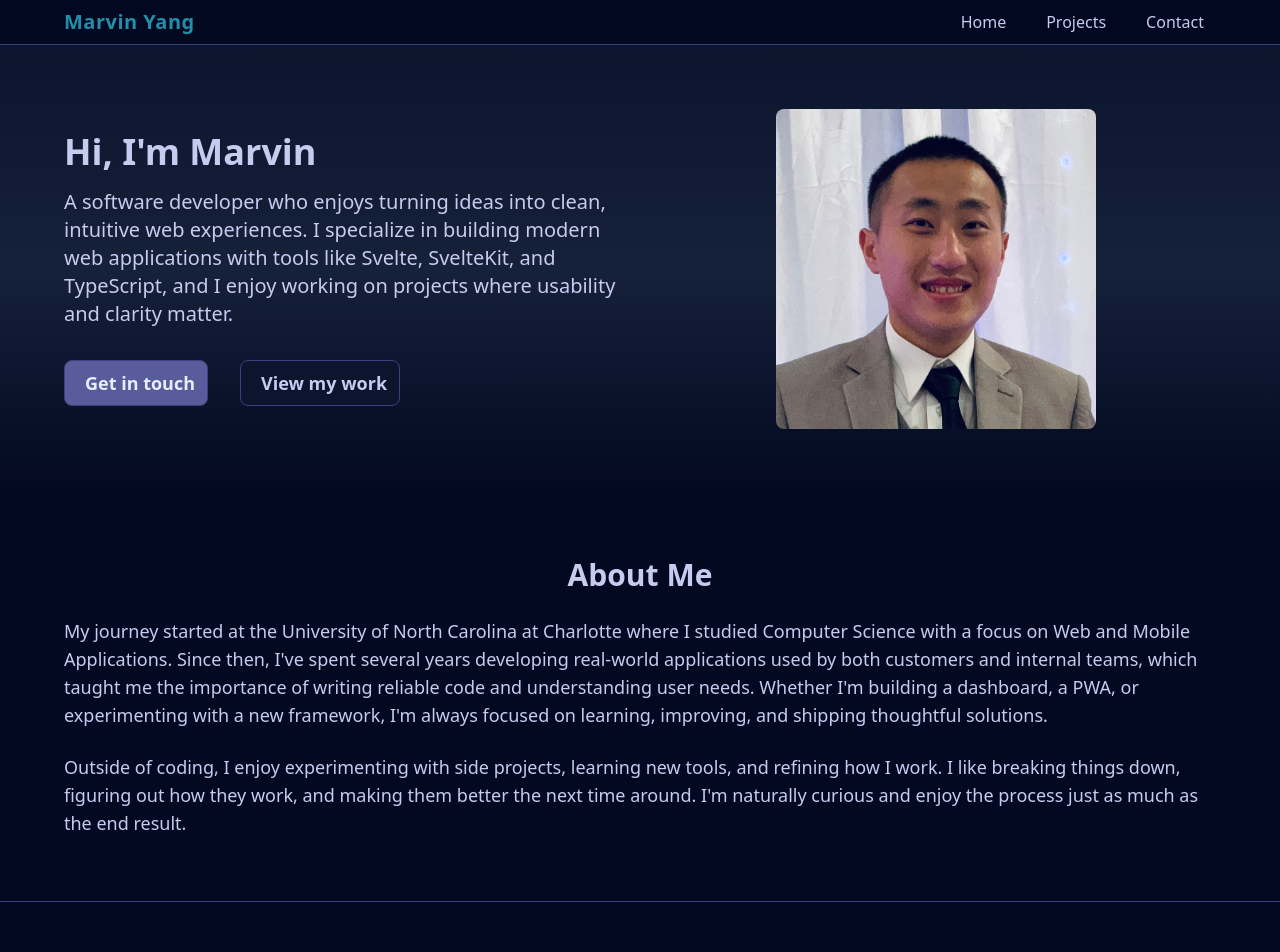
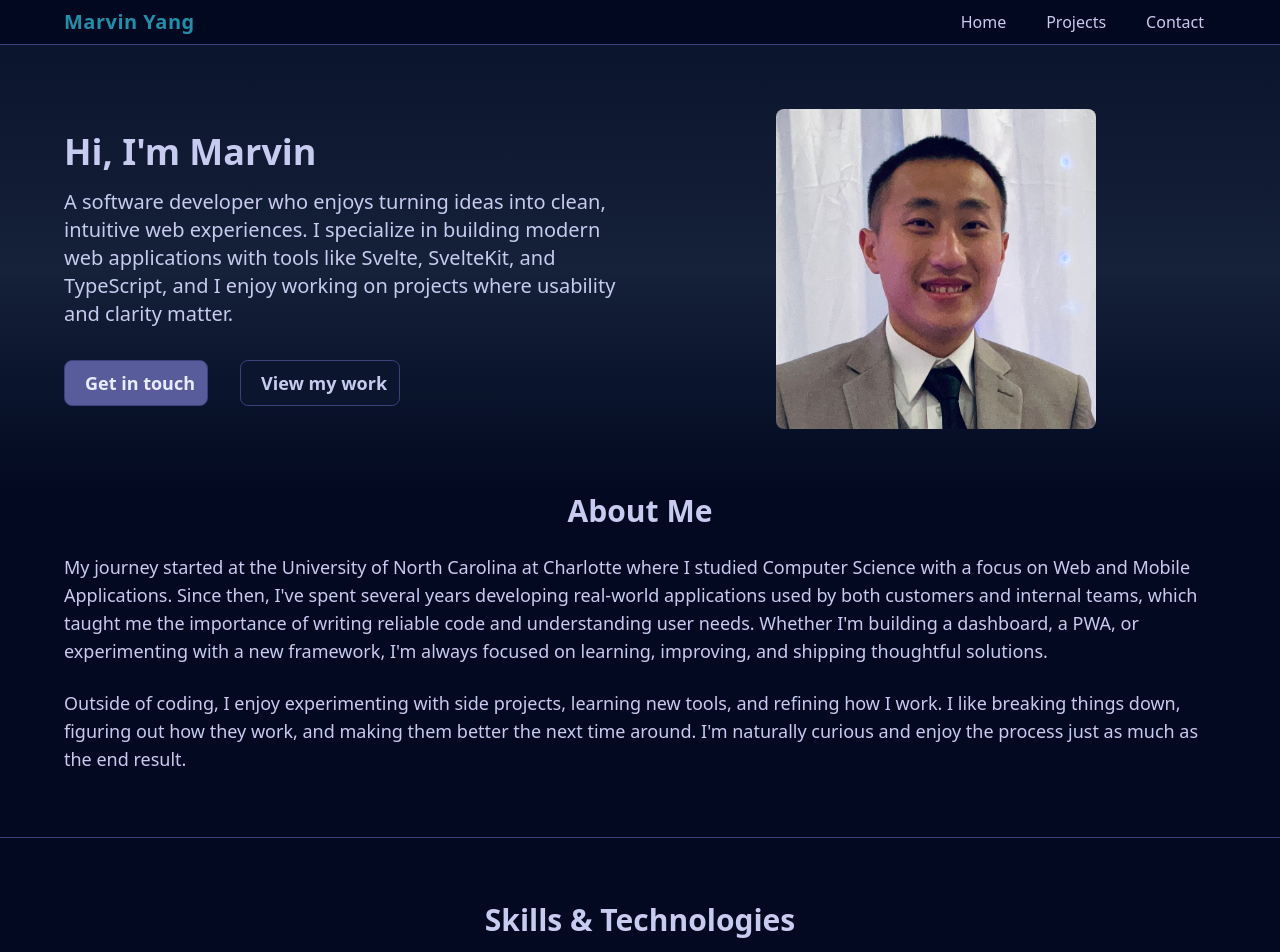
Before and after one commit to myang35/portfolio, a SvelteKit app: page / in a window 1280 px wide. Shown: the top 952 px of the page. Built offline with nearby package versions, Linux system fonts and the light colour scheme; what @iconify/tailwind4 would draw is missing.

Commit message:
feat: remove space above About Me section

```diff
--- a/src/routes/+page.svelte
+++ b/src/routes/+page.svelte
@@ -43,7 +43,7 @@
 	</section>
 
 	<section>
-		<div class="container flex flex-col justify-center gap-6 py-16">
+		<div class="container flex flex-col justify-center gap-6 pb-16">
 			<h1 class="text-center text-3xl font-bold">About Me</h1>
 			<p class="text-lg">
 				My journey started at the University of North Carolina at Charlotte where I studied Computer
```
